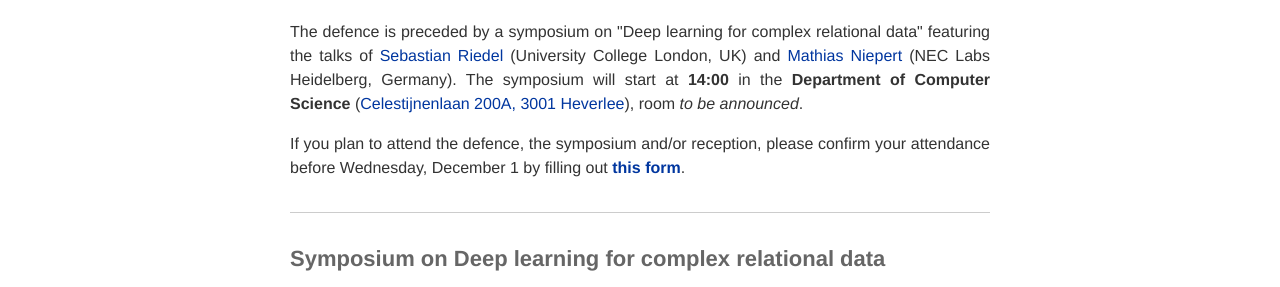
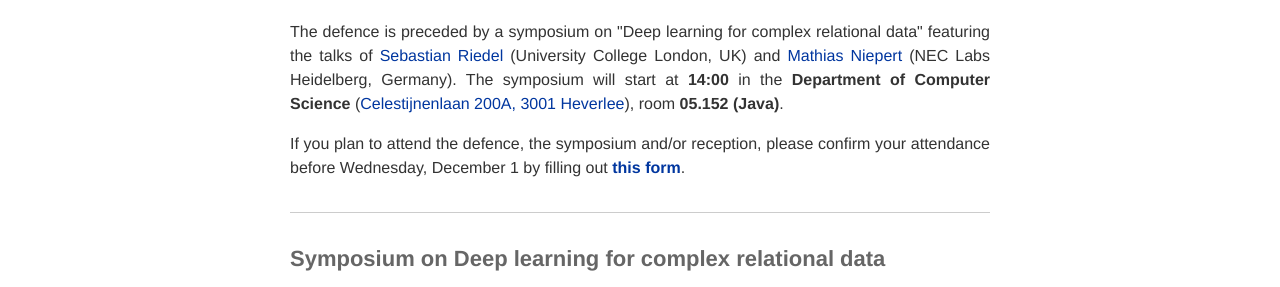
Before and after one commit to duyguislakoglu/duyguislakoglu.github.io, a Jekyll site: the page built from _pages/phd_defence.html, in a window 1280 px wide and 900 px high. Shown: the part 420-707 px from the top of the window. Built offline with Jekyll 4.4.1, drawn with Linux system fonts in a browser that asks for light colours; nearby versions of some CDN libraries.

Commit message:
added room

```diff
--- a/_pages/phd_defence.html
+++ b/_pages/phd_defence.html
@@ -23,7 +23,7 @@ The defence will take place in the <strong>Auditorium</strong> (KAST 01.07) <str
 
 <p align="justify">
 The defence is preceded by a symposium on "Deep learning for complex relational data" featuring the talks of <a href="http://www.riedelcastro.org/">Sebastian Riedel</a> (University College London, UK) and <a href="http://www.matlog.net/">Mathias Niepert</a> (NEC Labs Heidelberg, Germany).
-The symposium will start at <strong>14:00</strong> in the <strong>Department of Computer Science</strong> (<a href="https://www.google.be/maps/place/Celestijnenlaan+200A,+3001+Leuven/@50.8641061,4.6766437,17z/data=!3m1!4b1!4m5!3m4!1s0x47c16110fdaa4483:0xa0e21d4a20cbf0db!8m2!3d50.8641061!4d4.6788324">Celestijnenlaan 200A, 3001 Heverlee</a>), room <i>to be announced</i>.
+The symposium will start at <strong>14:00</strong> in the <strong>Department of Computer Science</strong> (<a href="https://www.google.be/maps/place/Celestijnenlaan+200A,+3001+Leuven/@50.8641061,4.6766437,17z/data=!3m1!4b1!4m5!3m4!1s0x47c16110fdaa4483:0xa0e21d4a20cbf0db!8m2!3d50.8641061!4d4.6788324">Celestijnenlaan 200A, 3001 Heverlee</a>), room <strong>05.152 (Java)</strong>.
 </p>
 
 <p align="justify">
```
